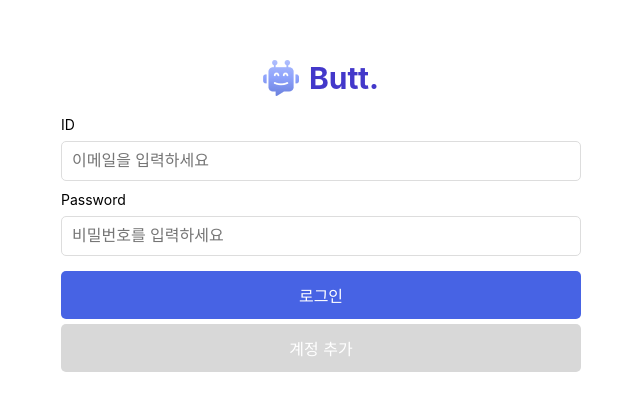
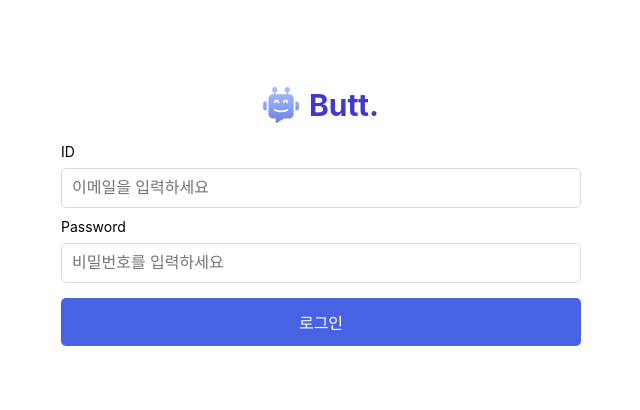
Before and after one commit to Jieuneenee/Budd-client, a React (Vite) app: page /login in a window 1280 px wide. Shown: the part 114-524 px from the top of the page, without its empty margins (319-959 px from the left). Built offline with nearby package versions, Linux system fonts and the light colour scheme.

Commit message:
버튼 컴포넌트 삭제 및 수정

```diff
--- a/src/components/Button.jsx
+++ /dev/null
@@ -1,33 +0,0 @@
-import styled from "styled-components";
-
-const StyledButton = styled.button.withConfig({
-  shouldForwardProp: (prop) => prop !== 'activeColor' && prop !== 'bgColor', // activeColor와 bgColor가 DOM으로 전달되지 않도록 필터링
-})`
-  width: 100%;
-  padding: 12px;
-  color: white;
-  border: none;
-  border-radius: 5px;
-  font-size: 16px;
-  cursor: pointer;
-  margin-top: 5px;
-  background-color: ${(props) => props.bgColor || "#4763E4"};
-
-  &:active {
-    background-color: ${(props) => props.activeColor || "#b6b6b6"};
-  }
-`;
-
-
-const Button = ({ onClick, title, bgColor, activeColor }) => {
-  return (
-    <StyledButton
-      onClick={onClick}
-      bgColor={bgColor}
-      activeColor={activeColor}>
-      {title}
-    </StyledButton>
-  );
-};
-
-export default Button;
--- a/src/pages/Login.jsx
+++ b/src/pages/Login.jsx
@@ -1,15 +1,14 @@
-// Login.jsx
 import React, { useState } from "react";
 import styled from "styled-components";
-import Button from "../components/Button";
 import UserInput from "../components/UserInput";
 import LogoImg from "../assets/images/logo.png";
+import { useNavigate } from "react-router-dom";
 
+// Styled Components
 const LoginContainer = styled.div`
   display: flex;
   flex-direction: column;
   align-items: center;
-
 `;
 
 const FormContainer = styled.div`
@@ -22,8 +21,8 @@ const FormContainer = styled.div`
 
 const Logo = styled.h1`
   font-size: 30px;
-  margin-bottom: px;
-  color: #4338CA;
+  margin-bottom: 20px; /* Fixed the margin issue here */
+  color: #4338ca;
   display: flex;
   justify-content: center;
   align-items: center;
@@ -45,23 +44,38 @@ const SubText = styled.p`
   margin-top: 10px;
 `;
 
+const StyledButton = styled.button`
+  width: 100%;
+  padding: 12px;
+  color: white;
+  border: none;
+  border-radius: 5px;
+  font-size: 16px;
+  cursor: pointer;
+  margin-top: 5px;
+  background-color: #4763e4; /* Background color directly specified */
+
+  &:active {
+    background-color: #3b52bb; /* Active color directly specified */
+  }
+`;
+
+// Login Component
 const Login = () => {
-  const [email, setEmail] = useState('');
-  const [password, setPassword] = useState('');
+  const [email, setEmail] = useState("");
+  const [password, setPassword] = useState("");
+  const navigate = useNavigate(); // Hook for navigation
 
   const handleEmailChange = (e) => {
-    console.log(e.target.value);
     setEmail(e.target.value);
   };
 
   const handlePassChange = (e) => {
-    console.log(e.target.value);
     setPassword(e.target.value);
   };
 
   const handleLogin = () => {
-    console.log('Email:', email);
-    console.log('Password:', password);
+    navigate("/");
   };
 
   return (
@@ -85,18 +99,7 @@ const Login = () => {
           value={password}
           onChange={handlePassChange}
         />
-        <Button
-          activeColor="#3b52bb"
-          bgColor="#4763E4"
-          onClick={handleLogin}
-          title="로그인"
-        />
-        <Button
-          activeColor="#b9b9b9"
-          bgColor="#d8d8d8"
-          onClick={handleLogin}
-          title="계정 추가"
-        />
+        <StyledButton onClick={handleLogin}>로그인</StyledButton>
       </FormContainer>
     </LoginContainer>
   );
--- a/src/pages/UserListPage.jsx
+++ b/src/pages/UserListPage.jsx
@@ -5,9 +5,7 @@ import { GRAY } from "../utils/colors";
 const UserListPage = () => {
   return (
     <Root>
-      <Container>
-
-      </Container>
+      <Container></Container>
     </Root>
   );
 };
```
